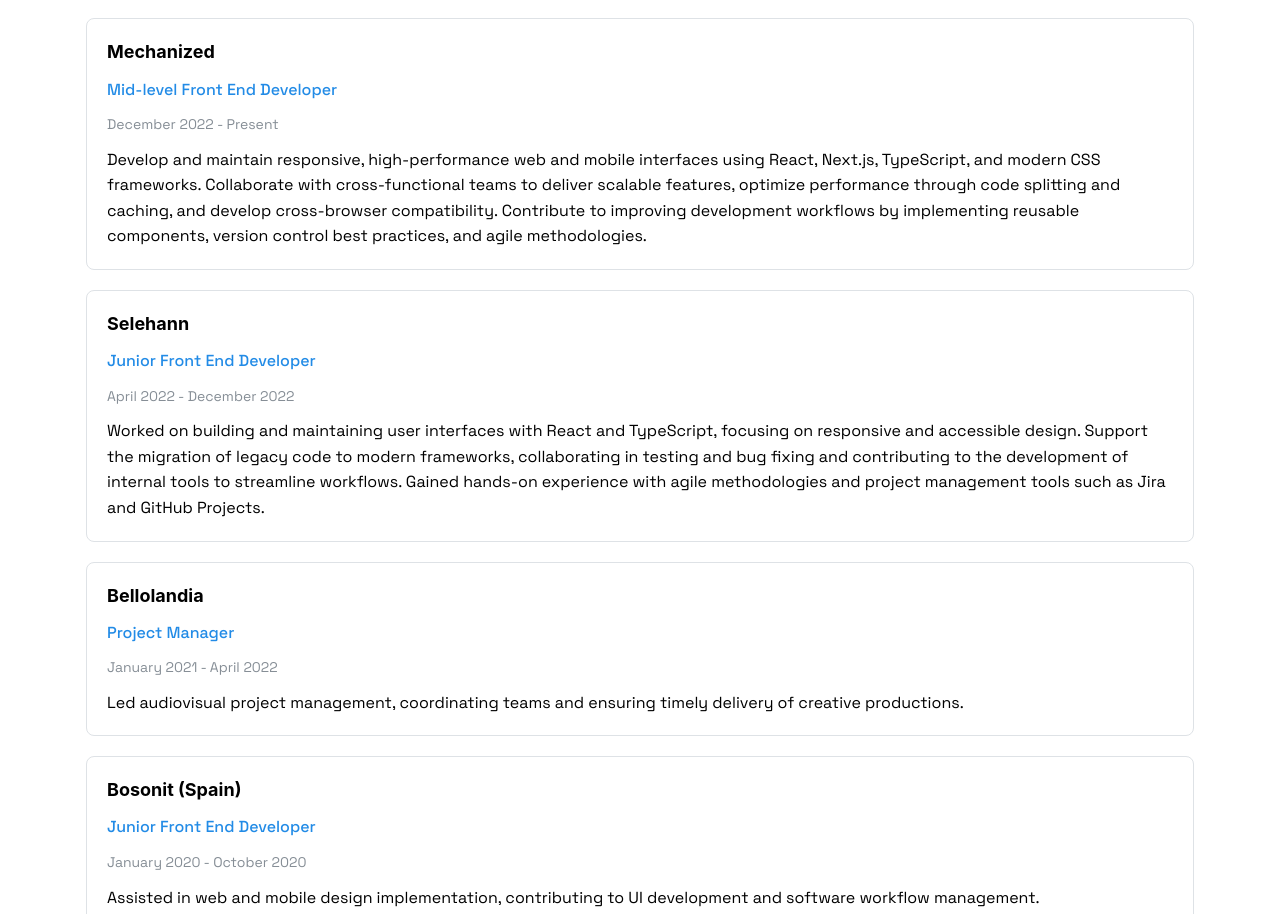
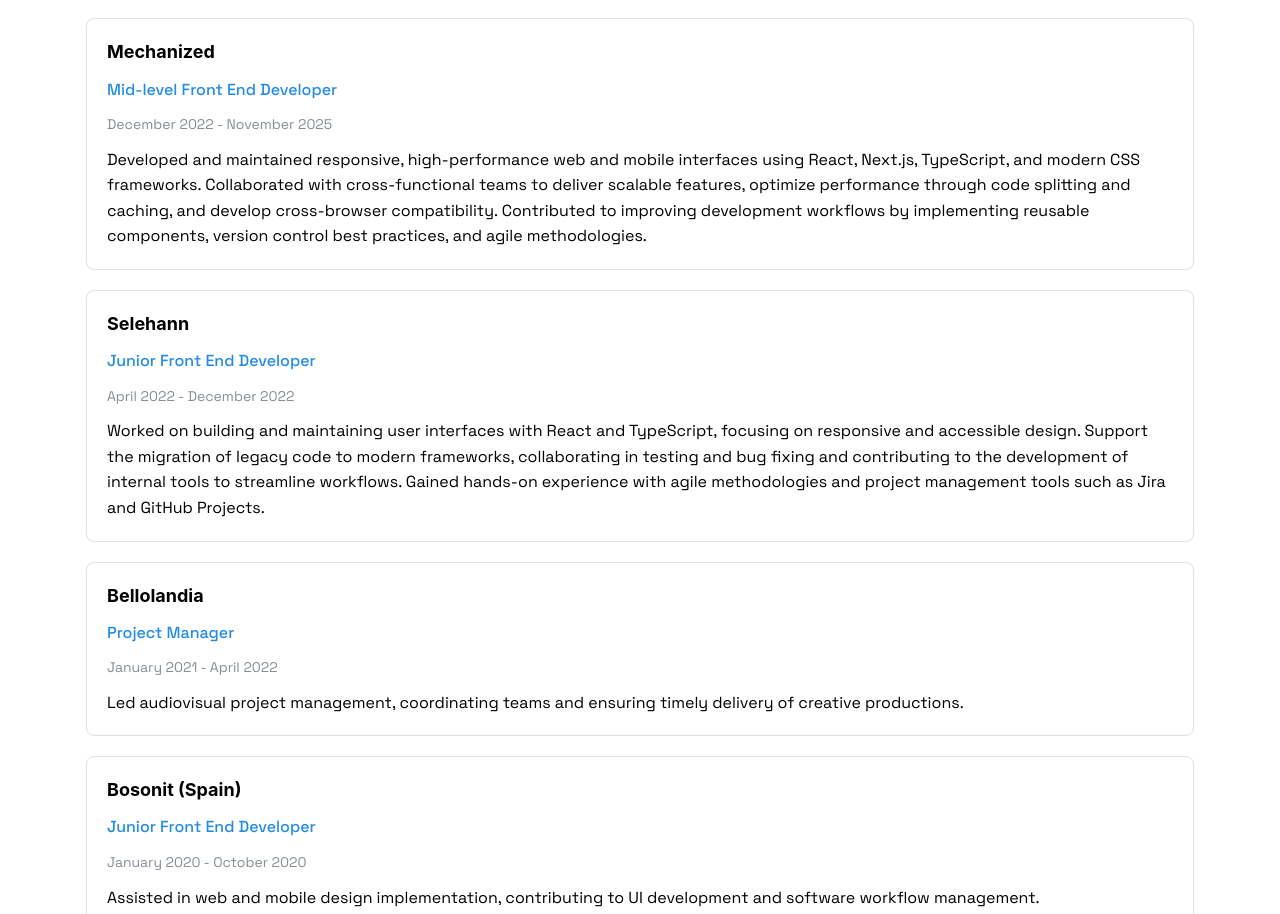
Before and after one commit to miguelGuarrochena/portfolio, a Next.js app: page / in a window 1280 px wide. Shown: the part 2422-3336 px from the top of the page. Built offline with nearby package versions, Linux system fonts and the light colour scheme.

Commit message:
Add Spanish Resume and fixt texts

```diff
--- a/src/components/HomeContent.tsx
+++ b/src/components/HomeContent.tsx
@@ -28,8 +28,10 @@
 
   const handleDownloadCV = () => {
     const link = document.createElement('a');
-    link.href = '/cv/miguelGuarrochena_Resume.pdf';
-    link.download = 'Miguel_Guarrochena_Resume.pdf';
+    const isSpanish = locale === 'es';
+    const fileName = isSpanish ? 'CV_MiguelGuarrochena.pdf' : 'miguelGuarrochena_Resume.pdf';
+    link.href = `/cv/${fileName}`;
+    link.download = fileName;
     link.click();
     close();
   };
--- a/src/dictionaries/en.ts
+++ b/src/dictionaries/en.ts
@@ -49,8 +49,8 @@
     mechanized: {
       company: 'Mechanized',
       role: 'Mid-level Front End Developer',
-      period: 'December 2022 - Present',
-      description: 'Develop and maintain responsive, high-performance web and mobile interfaces using React, Next.js, TypeScript, and modern CSS frameworks. Collaborate with cross-functional teams to deliver scalable features, optimize performance through code splitting and caching, and develop cross-browser compatibility. Contribute to improving development workflows by implementing reusable components, version control best practices, and agile methodologies.',
+      period: 'December 2022 - November 2025',
+      description: 'Developed and maintained responsive, high-performance web and mobile interfaces using React, Next.js, TypeScript, and modern CSS frameworks. Collaborated with cross-functional teams to deliver scalable features, optimize performance through code splitting and caching, and develop cross-browser compatibility. Contributed to improving development workflows by implementing reusable components, version control best practices, and agile methodologies.',
     },
     solehann: {
       company: 'Selehann',
--- a/src/dictionaries/es.ts
+++ b/src/dictionaries/es.ts
@@ -49,8 +49,8 @@
     mechanized: {
       company: 'Mechanized',
       role: 'Desarrollador Front End Mid-level',
-      period: 'Diciembre 2022 - Presente',
-      description: 'Desarrollo y mantengo interfaces web y móviles responsivas y de alto rendimiento utilizando React, Next.js, TypeScript y frameworks CSS modernos. Colaboro con equipos multifuncionales para entregar características escalables, optimizar el rendimiento a través de code splitting y caching, y desarrollar compatibilidad entre navegadores. Contribuyo a mejorar los flujos de trabajo de desarrollo implementando componentes reutilizables, mejores prácticas de control de versiones y metodologías ágiles.',
+      period: 'Diciembre 2022 - Noviembre 2025',
+      description: 'Desarrollo y mantenimiento de interfaces web y móviles responsivas de alto rendimiento utilizando React, Next.js, TypeScript y frameworks CSS modernos. Colaboré con equipos multifuncionales para entregar características escalables, optimizar el rendimiento a través de code splitting y caching, y desarrollar compatibilidad entre navegadores. Contribuí a mejorar los flujos de trabajo de desarrollo implementando componentes reutilizables, mejores prácticas de control de versiones y metodologías ágiles.',
     },
     solehann: {
       company: 'Selehann',
```
Also changed, not shown: 2 other files (tests, documents, lock files or other folders).
